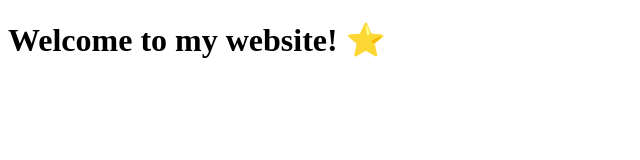
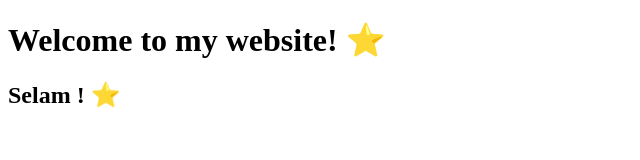
Before and after one commit to P1MGIT/P1M_2, a plain HTML site: page index.html in a window 1280 px wide. Shown: the whole page, without its empty margins (0-640 px from the left). Drawn offline with Linux system fonts and the light colour scheme.

Commit message:
Update index.html

```diff
--- a/index.html
+++ b/index.html
@@ -5,6 +5,6 @@
    </head>
    <body>
       <h1>Welcome to my website! ⭐️</h1>
-
+     <h2>Selam ! ⭐️</h2>
    </body>
 </html>
```
